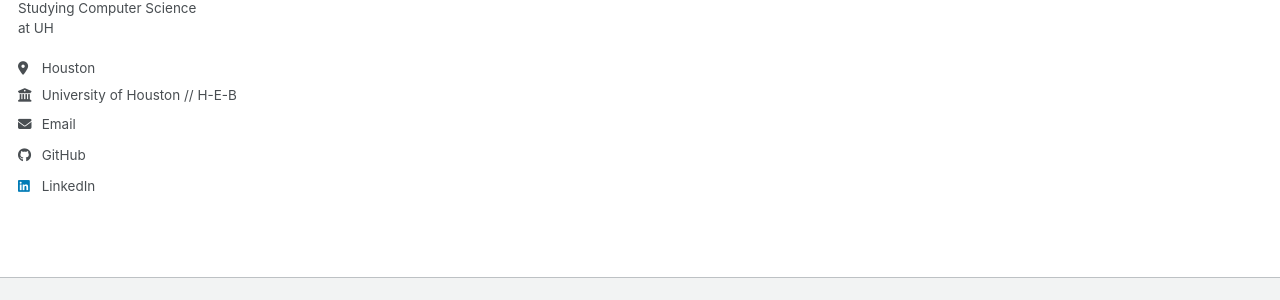
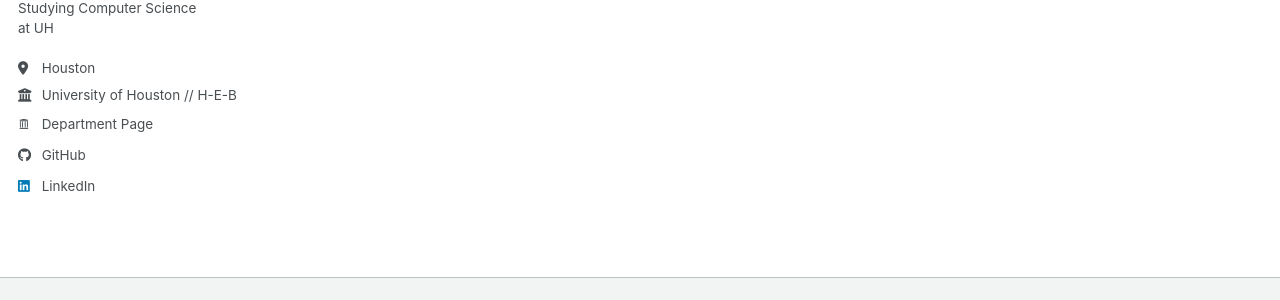
Before and after one commit to juan-3ep/juan-3ep.github.io, a Jekyll site: the page built from _pages/about.md, in a window 1280 px wide. Shown: the part 344-644 px from the top of the page. Built offline with Jekyll 4.4.1, drawn with Linux system fonts in a browser that asks for light colours; some web fonts are replaced; a script bundle is joined from its source files by our own code; library files that are not in the unit come from our copies.

Commit message:
Linked Computer Science department page to side bar

```diff
--- a/_config.yml
+++ b/_config.yml
@@ -31,7 +31,7 @@ author:
   employer         : "University of Houston // H-E-B"
   departmentPage   : "cs.uh.edu"
   uri              :  # URL
-  email            : "jmsepul2@cougarnet.uh.edu"
+  email            :  # email
 
   # Academic websites
   academia         : # URL
--- a/_includes/author-profile.html
+++ b/_includes/author-profile.html
@@ -40,6 +40,9 @@
       <!-- Font Awesome and Academicons icons / Academic websites -->
       {% if author.academia %}
         <li><a href="{{ author.academia }}"><i class="ai ai-academia ai-fw icon-pad-right" aria-hidden="true"></i>Academia</a></li>
+      {% endif %}
+      {% if author.departmentPage %}
+        <li><a href="https://{{ author.departmentPage }}"><i class="ai ai-archive ai-fw icon-pad-right" aria-hidden="true"></i>Department Page</a></li>
       {% endif %}
       {% if author.arxiv %}
         <li><a href="{{ author.arxiv }}"><i class="ai ai-arxiv ai-fw icon-pad-right"></i>arXiv</a></li>
```
